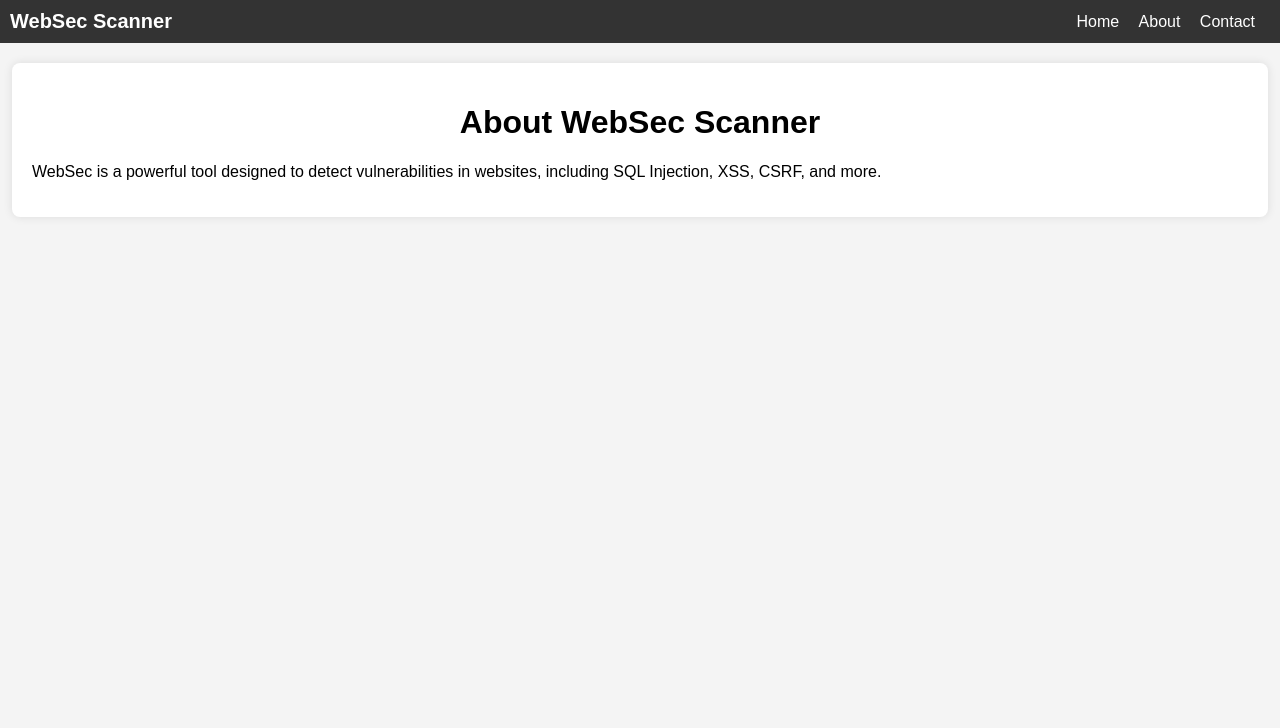
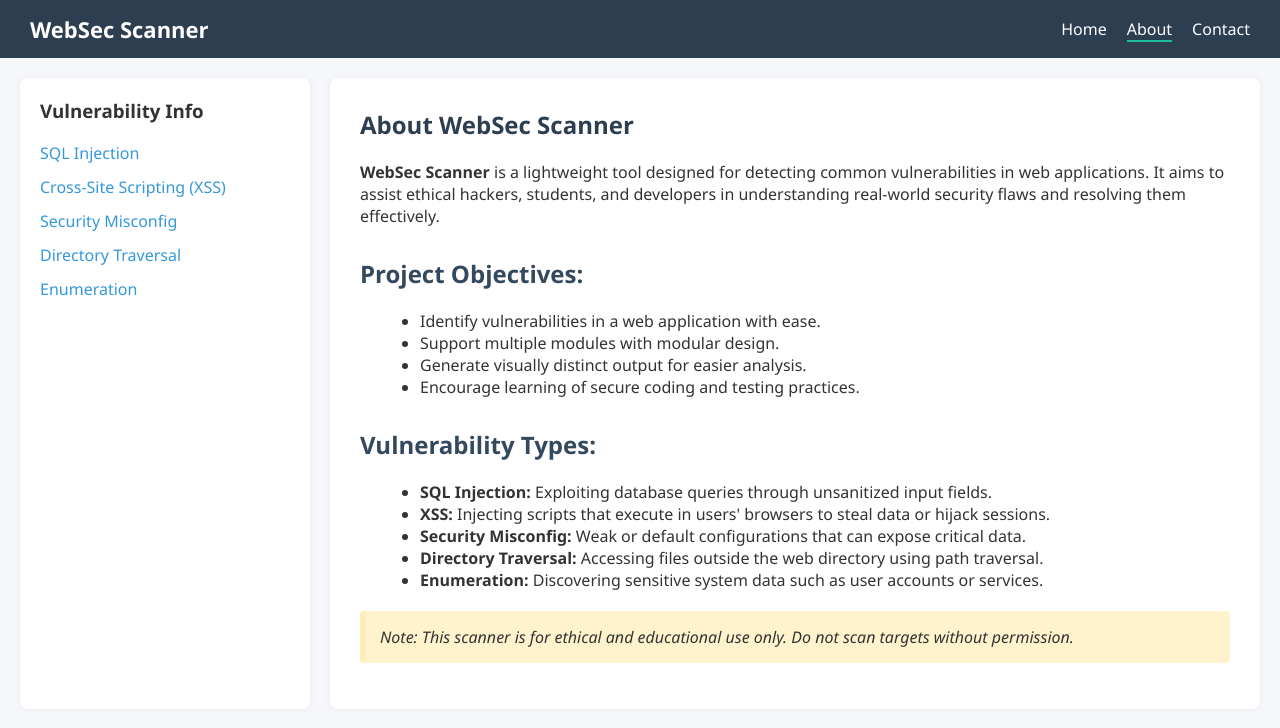
Before and after one commit to khare404/WebSec, a Flask app: page /about in a window 1280 px wide. Shown: the top 728 px of the page. Run offline with Flask 3, Linux system fonts and the light colour scheme.

Commit message:
Updated files

```diff
--- /dev/null
+++ b/static/about.css
@@ -0,0 +1,110 @@
+body {
+    margin: 0;
+    font-family: 'Segoe UI', Tahoma, Geneva, Verdana, sans-serif;
+    background: #f5f7fa;
+    color: #333;
+  }
+
+  /* Navigation Bar */
+  nav {
+    background-color: #2c3e50;
+    color: white;
+    display: flex;
+    justify-content: space-between;
+    padding: 14px 30px;
+    align-items: center;
+  }
+
+  .logo {
+    font-size: 22px;
+    font-weight: bold;
+  }
+
+  nav ul {
+    list-style: none;
+    display: flex;
+    gap: 20px;
+    margin: 0;
+    padding: 0;
+  }
+
+  nav ul li a {
+    color: white;
+    text-decoration: none;
+    font-weight: 500;
+  }
+
+  nav ul li a.active {
+    border-bottom: 2px solid #1abc9c;
+  }
+
+  /* Layout */
+  .main-wrapper {
+    display: flex;
+    padding: 20px;
+  }
+
+  /* Sidebar */
+  .sidebar {
+    width: 250px;
+    background: #ffffff;
+    padding: 20px;
+    margin-right: 20px;
+    border-radius: 8px;
+    box-shadow: 0 0 8px rgba(0,0,0,0.05);
+  }
+
+  .sidebar h3 {
+    margin-top: 0;
+  }
+
+  .sidebar ul {
+    list-style: none;
+    padding: 0;
+  }
+
+  .sidebar ul li {
+    margin-bottom: 12px;
+  }
+
+  .sidebar ul li a {
+    color: #3498db;
+    text-decoration: none;
+    font-weight: 500;
+  }
+
+  .sidebar ul li a:hover {
+    text-decoration: underline;
+  }
+
+  /* Main Content */
+  .about-content {
+    flex: 1;
+    background: white;
+    padding: 30px;
+    border-radius: 8px;
+    box-shadow: 0 0 8px rgba(0,0,0,0.05);
+  }
+
+  .about-content h1 {
+    margin-top: 0;
+    color: #2c3e50;
+  }
+
+  .about-content h2 {
+    margin-top: 30px;
+    color: #34495e;
+  }
+
+  .about-content ul {
+    margin-left: 20px;
+  }
+
+  .note {
+    background: #fff3cd;
+    border-left: 5px solid #ffeeba;
+    padding: 15px;
+    margin-top: 20px;
+    border-radius: 4px;
+    font-style: italic;
+  }
--- a/static/style.css
+++ b/static/style.css
@@ -1,15 +1,16 @@
 /* General Reset & Body */
 body {
-  font-family: Arial, sans-serif;
-  background: #f4f4f4;
+  font-family: 'Segoe UI', Tahoma, Geneva, Verdana, sans-serif;
+  background: #f5f7fa;
   margin: 0;
   padding: 0;
+  color: #333;
 }
 
 /* Navigation */
 nav {
-  background: #333;
-  padding: 10px;
+  background: #2c3e50;
+  padding: 14px 30px;
   color: white;
   display: flex;
   justify-content: space-between;
@@ -17,7 +18,7 @@
 }
 
 .logo {
-  font-size: 20px;
+  font-size: 22px;
   font-weight: bold;
 }
 
@@ -25,16 +26,18 @@
   list-style: none;
   margin: 0;
   padding: 0;
-}
-
-nav ul li {
-  display: inline;
-  margin-right: 15px;
+  display: flex;
+  gap: 20px;
 }
 
 nav ul li a {
   color: white;
   text-decoration: none;
+  font-weight: 500;
+}
+
+nav ul li a.active {
+  border-bottom: 2px solid #1abc9c;
 }
 
 /* Main Container */
@@ -42,15 +45,16 @@
   width: 95%;
   max-width: 1400px;
   margin: 20px auto;
-  padding: 20px;
+  padding: 30px;
   background: white;
-  box-shadow: 0px 0px 10px rgba(0, 0, 0, 0.1);
+  box-shadow: 0 0 8px rgba(0,0,0,0.05);
   border-radius: 8px;
 }
 
 /* Headings */
 h1 {
   text-align: center;
+  color: #2c3e50;
 }
 
 /* Form Styles */
--- a/templates/about.html
+++ b/templates/about.html
@@ -1,24 +1,56 @@
 <!DOCTYPE html>
 <html lang="en">
 <head>
-    <meta charset="UTF-8">
-    <meta name="viewport" content="width=device-width, initial-scale=1.0">
+  <meta charset="UTF-8" />
+  <meta name="viewport" content="width=device-width, initial-scale=1.0"/>
   <title>About - WebSec Scanner</title>
-    <link rel="stylesheet" href="{{ url_for('static', filename='style.css') }}">
+  <link rel="stylesheet" href="{{ url_for('static', filename='about.css') }}">
 </head>
 <body>
   <nav>
     <div class="logo">WebSec Scanner</div>
     <ul>
       <li><a href="/">Home</a></li>
-            <li><a href="/about">About</a></li>
+      <li><a href="/about" class="active">About</a></li>
       <li><a href="/contact">Contact</a></li>
     </ul>
   </nav>
 
-    <div class="container">
+  <div class="main-wrapper">
+    <aside class="sidebar">
+      <h3>Vulnerability Info</h3>
+      <ul>
+        <li><a href="https://portswigger.net/web-security/sql-injection" target="_blank">SQL Injection</a></li>
+        <li><a href="https://portswigger.net/web-security/xss" target="_blank">Cross-Site Scripting (XSS)</a></li>
+        <li><a href="https://portswigger.net/web-security/security-misconfiguration" target="_blank">Security Misconfig</a></li>
+        <li><a href="https://portswigger.net/web-security/directory-traversal" target="_blank">Directory Traversal</a></li>
+        <li><a href="https://portswigger.net/web-security/information-disclosure" target="_blank">Enumeration</a></li>
+      </ul>
+    </aside>
+
+    <section class="about-content">
       <h1>About WebSec Scanner</h1>
-        <p>WebSec is a powerful tool designed to detect vulnerabilities in websites, including SQL Injection, XSS, CSRF, and more.</p>
+      <p><strong>WebSec Scanner</strong> is a lightweight tool designed for detecting common vulnerabilities in web applications. It aims to assist ethical hackers, students, and developers in understanding real-world security flaws and resolving them effectively.</p>
+
+      <h2>Project Objectives:</h2>
+      <ul>
+        <li>Identify vulnerabilities in a web application with ease.</li>
+        <li>Support multiple modules with modular design.</li>
+        <li>Generate visually distinct output for easier analysis.</li>
+        <li>Encourage learning of secure coding and testing practices.</li>
+      </ul>
+
+      <h2>Vulnerability Types:</h2>
+      <ul>
+        <li><strong>SQL Injection:</strong> Exploiting database queries through unsanitized input fields.</li>
+        <li><strong>XSS:</strong> Injecting scripts that execute in users' browsers to steal data or hijack sessions.</li>
+        <li><strong>Security Misconfig:</strong> Weak or default configurations that can expose critical data.</li>
+        <li><strong>Directory Traversal:</strong> Accessing files outside the web directory using path traversal.</li>
+        <li><strong>Enumeration:</strong> Discovering sensitive system data such as user accounts or services.</li>
+      </ul>
+
+      <p class="note">Note: This scanner is for ethical and educational use only. Do not scan targets without permission.</p>
+    </section>
   </div>
 </body>
 </html>
```
Also changed, not shown: other parts of static/style.css (+36 -8 lines), templates/index.html (+11 -17 lines), database.db. Lines whose indentation alone changed are shown as unchanged.
